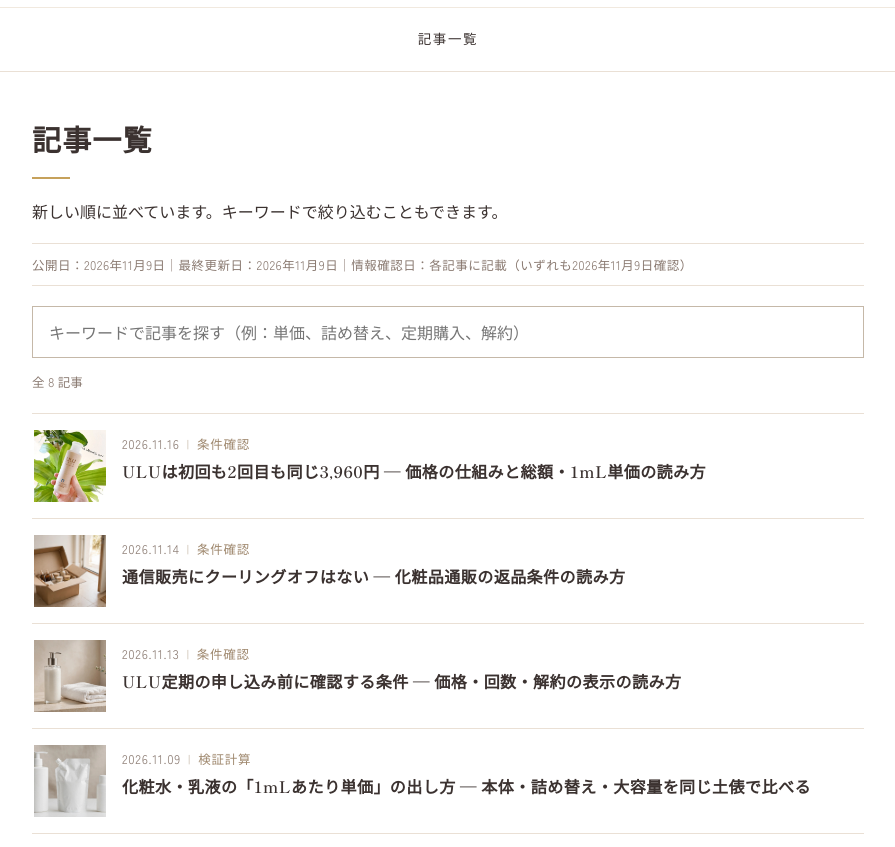
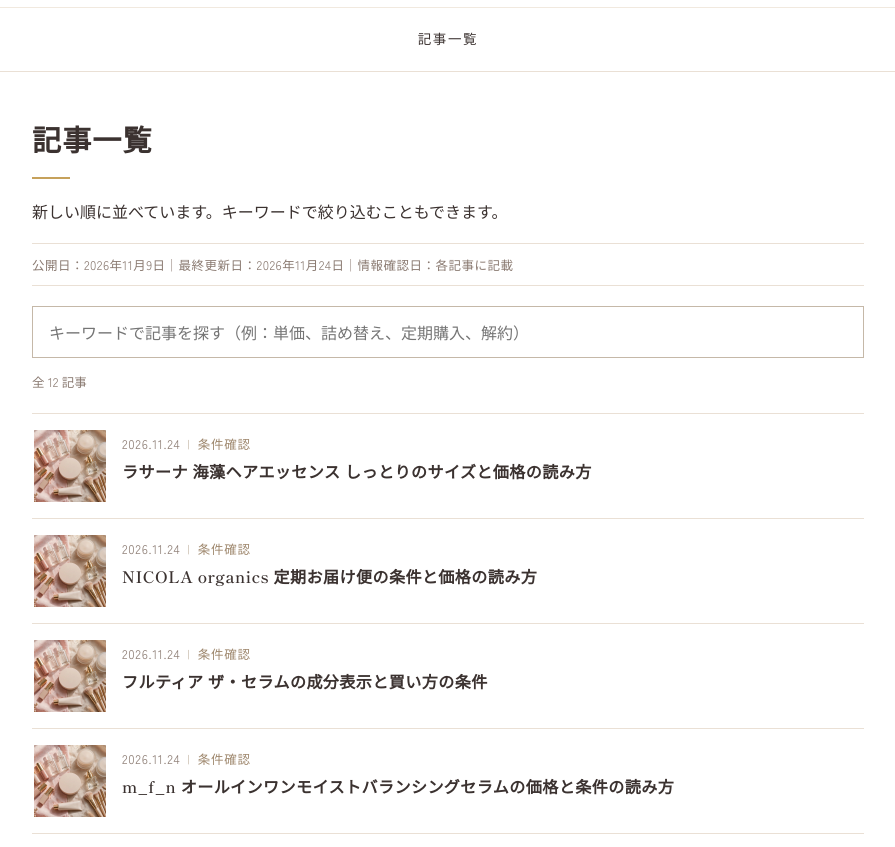
Before and after one commit to miv1982biz-sketch/cosme-site, a plain HTML site: page articles.html in a window 1280 px wide. Shown: the part 96-943 px from the top of the page, without its empty margins (192-1087 px from the left). Drawn offline with Linux system fonts and the light colour scheme.

Commit message:
Add files via upload

```diff
--- a/articles.html
+++ b/articles.html
@@ -29,7 +29,7 @@
 <main>
   <h1>記事一覧</h1>
   <p>新しい順に並べています。キーワードで絞り込むこともできます。</p>
-  <p class="dateline">公開日：2026年11月9日｜最終更新日：2026年11月9日｜情報確認日：各記事に記載（いずれも2026年11月9日確認）</p>
+  <p class="dateline">公開日：2026年11月9日｜最終更新日：2026年11月24日｜情報確認日：各記事に記載</p>
   <div class="searchbox">
     <input type="search" id="q" placeholder="キーワードで記事を探す（例：単価、詰め替え、定期購入、解約）" aria-label="記事を検索">
     <p class="src" id="count"></p>
@@ -37,6 +37,22 @@
 
   <section class="cluster">
     <div class="alist">
+    <a class="card arow" href="articles/lasana-hair-essence.html" data-kw="ラサーナ La Sana 海藻ヘアエッセンス 洗い流さないトリートメント 容量 価格 詰め替え ヤマサキ"><span class="rthumb"><img src="assets/hero.jpg" alt="" width="144" height="144" loading="lazy"></span><span class="rbody">
+      <span class="rdate"><time datetime="2026-11-24">2026.11.24</time><span class="rcat">条件確認</span></span>
+      <span class="rtitle">ラサーナ 海藻ヘアエッセンス しっとりのサイズと価格の読み方</span></span>
+    </a>
+    <a class="card arow" href="articles/nicola-teiki.html" data-kw="NICOLA organics ニコラ 定期購入 定期お届け便 継続回数 解約 価格 美容オイル ローション"><span class="rthumb"><img src="assets/hero.jpg" alt="" width="144" height="144" loading="lazy"></span><span class="rbody">
+      <span class="rdate"><time datetime="2026-11-24">2026.11.24</time><span class="rcat">条件確認</span></span>
+      <span class="rtitle">NICOLA organics 定期お届け便の条件と価格の読み方</span></span>
+    </a>
+    <a class="card arow" href="articles/frutia-the-serum.html" data-kw="フルティア ザ・セラム 成分 オイル美容液 定期便 トライアルセット 解約 電話 クランベリー種子油"><span class="rthumb"><img src="assets/hero.jpg" alt="" width="144" height="144" loading="lazy"></span><span class="rbody">
+      <span class="rdate"><time datetime="2026-11-24">2026.11.24</time><span class="rcat">条件確認</span></span>
+      <span class="rtitle">フルティア ザ・セラムの成分表示と買い方の条件</span></span>
+    </a>
+    <a class="card arow" href="articles/mfn-allinone-serum.html" data-kw="m_f_n オールインワン モイストバランシングセラム 美容液 価格 リニューアル 定期便 使用目安"><span class="rthumb"><img src="assets/hero.jpg" alt="" width="144" height="144" loading="lazy"></span><span class="rbody">
+      <span class="rdate"><time datetime="2026-11-24">2026.11.24</time><span class="rcat">条件確認</span></span>
+      <span class="rtitle">m_f_n オールインワンモイストバランシングセラムの価格と条件の読み方</span></span>
+    </a>
     <a class="card arow" href="articles/ulu-shokai-ryokin.html" data-kw="ULU 定期購入 初回 2回目 同額 3,960円 総額 1mL単価 解約 10日前"><span class="rthumb"><img src="assets/ulu-official.webp" alt="" width="144" height="144" loading="lazy"></span><span class="rbody">
       <span class="rdate"><time datetime="2026-11-16">2026.11.16</time><span class="rcat">条件確認</span></span>
       <span class="rtitle">ULUは初回も2回目も同じ3,960円 — 価格の仕組みと総額・1mL単価の読み方</span></span>
--- a/rss.xml
+++ b/rss.xml
@@ -1,5 +1,10 @@
 <?xml version="1.0" encoding="UTF-8"?>
-<rss version="2.0"><channel><title>コスメ選びラボ</title><link>https://cosme-erabi.globe-ent.com/</link><description>コスメは、触れた感じと、使う場面で選ぶ。メーカーが公表する質感の説明と使う場面の手がかりから、「使ってみたい」が浮かぶところまでを一緒に作るメディアです。価格と購入条件は、公式情報で確認して併記します。</description><language>ja</language>
+<rss version="2.0"><channel><title>コスメ選びラボ</title><link>https://cosme-erabi.globe-ent.com/</link><description>コスメは、触れた感じと、使う場面で選ぶ。メーカーが公表する質感の説明と使う場面の手がかりから、「使ってみたい」が浮かぶところまでを一緒に作るメディアです。価格と購入条件は、公式情報で確認して併記します。</description><language>ja</language><item><title>ラサーナ 海藻ヘアエッセンス しっとりのサイズと価格の読み方｜コスメ選びラボ</title><link>https://cosme-erabi.globe-ent.com/articles/lasana-hair-essence.html</link><guid>https://cosme-erabi.globe-ent.com/articles/lasana-hair-essence.html</guid><pubDate>Tue, 24 Nov 2026 00:00:00 +0900</pubDate></item>
+<item><title>NICOLA organics 定期お届け便の条件と価格の読み方｜コスメ選びラボ</title><link>https://cosme-erabi.globe-ent.com/articles/nicola-teiki.html</link><guid>https://cosme-erabi.globe-ent.com/articles/nicola-teiki.html</guid><pubDate>Tue, 24 Nov 2026 00:00:00 +0900</pubDate></item>
+<item><title>フルティア ザ・セラムの成分表示と買い方の条件｜コスメ選びラボ</title><link>https://cosme-erabi.globe-ent.com/articles/frutia-the-serum.html</link><guid>https://cosme-erabi.globe-ent.com/articles/frutia-the-serum.html</guid><pubDate>Tue, 24 Nov 2026 00:00:00 +0900</pubDate></item>
+<item><title>m_f_n オールインワンモイストバランシングセラムの価格と条件の読み方｜コスメ選びラボ</title><link>https://cosme-erabi.globe-ent.com/articles/mfn-allinone-serum.html</link><guid>https://cosme-erabi.globe-ent.com/articles/mfn-allinone-serum.html</guid><pubDate>Tue, 24 Nov 2026 00:00:00 +0900</pubDate></item>
+<item><title>洗顔後はこれ1本で済ませたい — 振って使うオールインワン美容ミルク「ULU シェイクモイストミルク」の中身と使い方｜コスメ選びラボ</title><link>https://cosme-erabi.globe-ent.com/articles/ulu-shokai-ryokin.html</link><guid>https://cosme-erabi.globe-ent.com/articles/ulu-shokai-ryokin.html</guid><pubDate>Mon, 16 Nov 2026 00:00:00 +0900</pubDate></item>
+
 <item><title>通信販売にクーリングオフはない — 化粧品通販の返品条件の読み方｜コスメ選びラボ</title><link>https://cosme-erabi.globe-ent.com/articles/tuhan-henpin-joken.html</link><guid>https://cosme-erabi.globe-ent.com/articles/tuhan-henpin-joken.html</guid><pubDate>Sat, 14 Nov 2026 00:00:00 +0900</pubDate></item><item><title>ULU定期の申し込み前に確認する条件 — 価格・回数・解約の表示の読み方｜コスメ選びラボ</title><link>https://cosme-erabi.globe-ent.com/articles/ulu-teiki.html</link><guid>https://cosme-erabi.globe-ent.com/articles/ulu-teiki.html</guid><pubDate>Fri, 13 Nov 2026 00:00:00 +0900</pubDate></item>
 <item><title>定期購入コスメの総額比較の読み方 — 「初回○円」ではなく最低継続回数までの総額で比べる｜コスメ選びラボ</title><link>https://cosme-erabi.globe-ent.com/articles/teiki-sogaku-yomikata.html</link><guid>https://cosme-erabi.globe-ent.com/articles/teiki-sogaku-yomikata.html</guid><pubDate>Mon, 09 Nov 2026 00:00:00 +0900</pubDate></item>
 <item><title>化粧水・乳液の「1mLあたり単価」の出し方 — 本体・詰め替え・大容量を同じ土俵で比べる｜コスメ選びラボ</title><link>https://cosme-erabi.globe-ent.com/articles/ml-tanka-dashikata.html</link><guid>https://cosme-erabi.globe-ent.com/articles/ml-tanka-dashikata.html</guid><pubDate>Mon, 09 Nov 2026 00:00:00 +0900</pubDate></item>
```
Also changed, not shown: sitemap.xml (+9 -1 lines).
